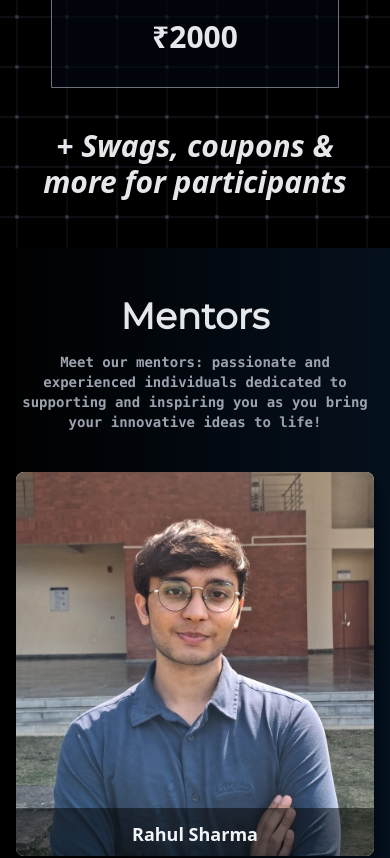
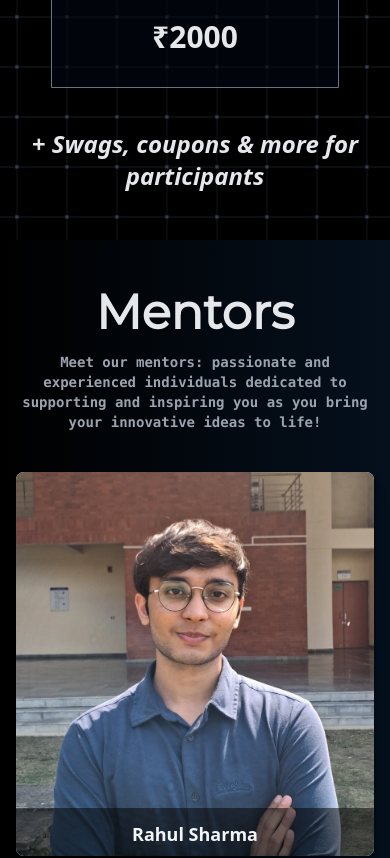
Before and after one commit to parthratra11/HansInnoverse, a Next.js app in the folder hans-innoverse/: page / in a window 390 px wide. Shown: the part 6180-7038 px from the top of the page. Built offline with nearby package versions, Linux system fonts and the light colour scheme.

Commit message:
mentors-organizers headings fixed for mobile view

```diff
--- a/hans-innoverse/app/components/Mentors.tsx
+++ b/hans-innoverse/app/components/Mentors.tsx
@@ -92,7 +92,7 @@ const MentorsComponent = () => {
     <>
       <div
         ref={headerRef as any}
-        className={`text-gray-200 text-center flex flex-col justify-center items-center relative z-10 font-extrabold font-mont text-4xl md:text-5xl mb-6 transition-all duration-700 px-4  ${
+        className={`text-gray-200 text-center flex flex-col justify-center items-center relative z-10 font-extrabold font-mont text-5xl mb-6 transition-all duration-700 px-4  ${
           isHeaderVisible
             ? "opacity-100 translate-y-0"
             : "opacity-0 translate-y-5"
--- a/hans-innoverse/app/components/Organizers.tsx
+++ b/hans-innoverse/app/components/Organizers.tsx
@@ -95,7 +95,7 @@ const OrganizersComponent = () => {
     <>
       <div
         ref={headerRef as any}
-        className={`text-gray-200 text-center flex flex-col justify-center items-center relative z-10 font-extrabold font-mont text-4xl md:text-5xl mb-6 mt-8 md:mt-6 transition-all duration-700 px-4 ${
+        className={`text-gray-200 text-center flex flex-col justify-center items-center relative z-10 font-extrabold font-mont text-5xl mb-6 mt-8 md:mt-6 transition-all duration-700 px-4 ${
           isHeaderVisible
             ? "opacity-100 translate-y-0"
             : "opacity-0 translate-y-5"
--- a/hans-innoverse/app/components/Prizes.tsx
+++ b/hans-innoverse/app/components/Prizes.tsx
@@ -158,7 +158,7 @@ const PrizesComponent = () => {
 
       <div
         ref={swagRef as any}
-        className={`text-gray-200 text-center relative z-10 font-semibold text-3xl italic mt-6 px-4 transition-all duration-700 ${
+        className={`text-gray-200 text-center relative z-10 font-semibold text-2xl md:text-3xl italic mt-6 px-4 transition-all duration-700 ${
           isSwagVisible
             ? "opacity-100 translate-y-0"
             : "opacity-0 translate-y-5"
```
